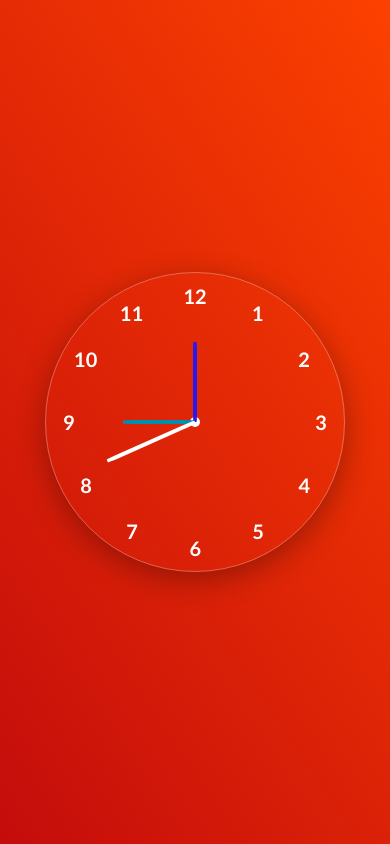
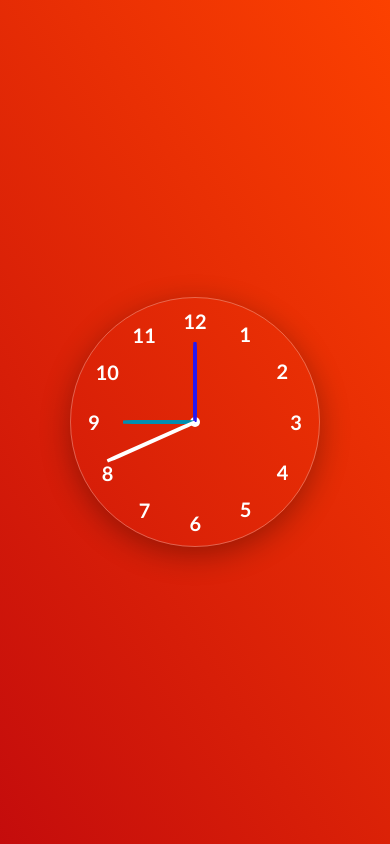
Before and after one commit to Siddique-Ahmed/analog-clock, a plain HTML site: page index.html in a window 390 px wide. Drawn offline with Linux system fonts and the light colour scheme.

Commit message:
for mobile

```diff
--- a/style.css
+++ b/style.css
@@ -58,3 +58,13 @@ body{
   background: var(--clr);
   border-radius: 14%;
 }
+
+@media (max-width: 400px){
+  body{
+    padding: 0 15px;
+  }
+  .clock{
+    width: 250px;
+    height: 250px;
+  }
+}
```
